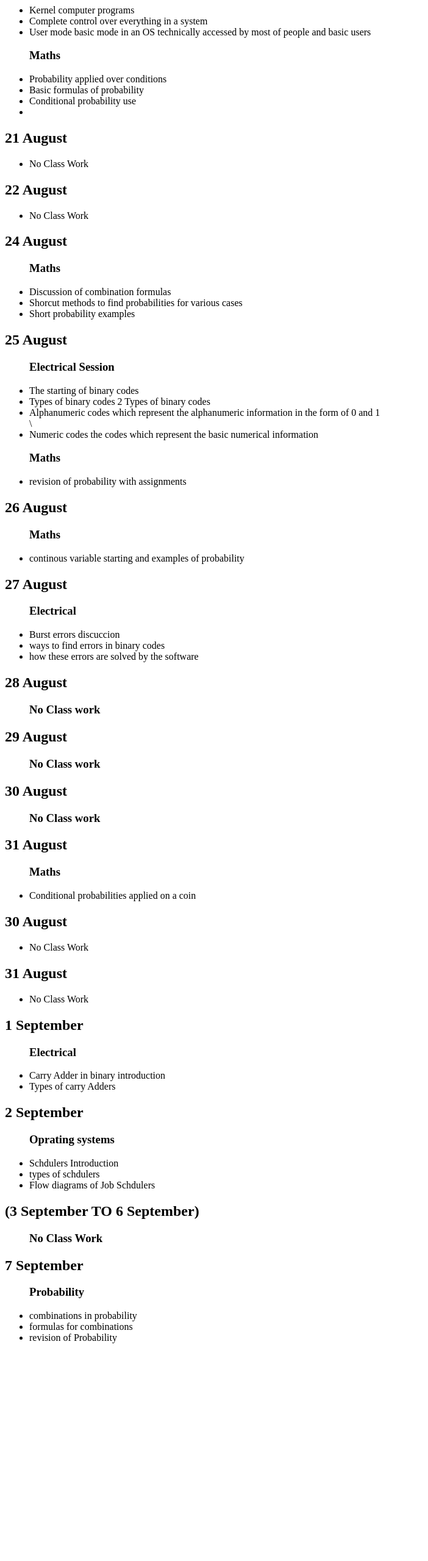
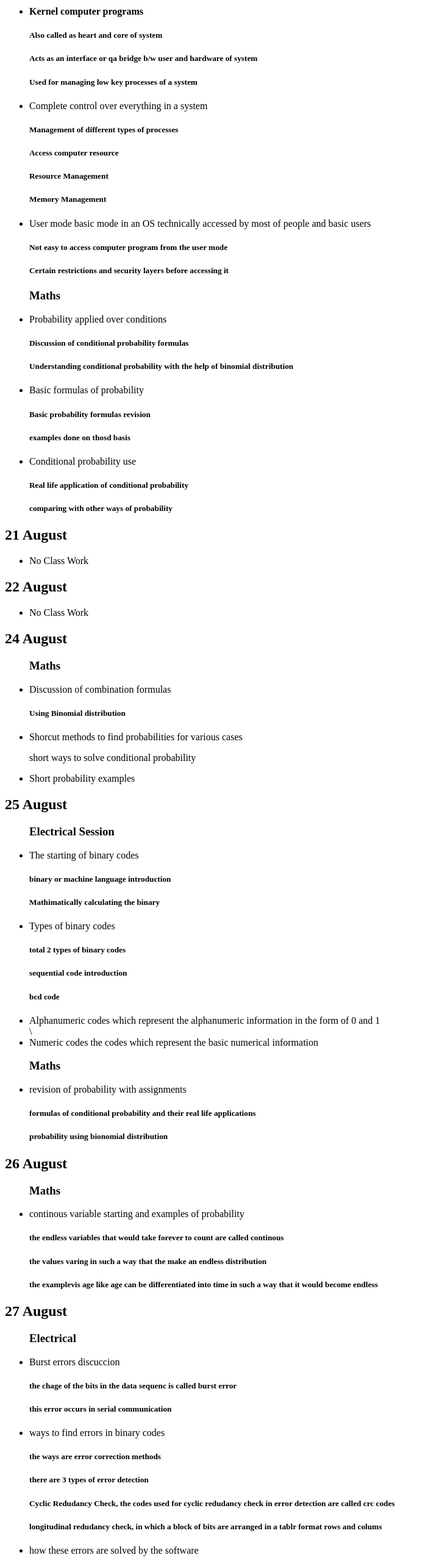
Before and after one commit to nutshell42/dcw, a plain HTML site: page index.html in a window 1280 px wide. Shown: the part 160-2720 px from the top of the page at 61% size, without its empty margins (0-702 px from the left). Before the commit the page ends 2379 px from the top, so only its background shows below. Drawn offline with Linux system fonts and the light colour scheme.

Commit message:
Update index.html

```diff
--- a/index.html
+++ b/index.html
@@ -14,37 +14,84 @@
     <h2 title="MMDU 3rd SEM">20 August</h2>
     <ul>
         <h3>Oprating Systems</h3>
-        <li>Kernel computer programs</li>
+        <li>
+            <h4>Kernel computer programs</h4>
+            <p>
+                <h5>Also called as heart and core of system</h5>
+                <h5>Acts as an interface or qa bridge b/w user and hardware of system<h5>
+                <h5>Used for managing low key processes of a system</h5>
+
+            </p>
+        </li>
         <li>Complete control over everything in a system</li>
+        <p>
+           <h5>Management of different types of processes</h5>
+           <h5>Access computer resource</h5>
+           <h5>Resource Management</h5>
+           <h5>Memory Management</h5>
+        </p>
         <li>User mode basic mode in an OS technically
             accessed by most of people and basic users</li>
+            <h5>Not easy to access computer program from the user mode</h5>
+            <h5>Certain restrictions and security layers before accessing it</h5>
+
     </ul>
     <ul>
         <h3>Maths</h3>
         <li>Probability applied over conditions</li>
+        <p>
+            <h5>Discussion of conditional probability formulas</h5>
+            <h5>Understanding conditional probability with the help of binomial distribution</h5>
+
+        </p>
         <li>Basic formulas of probability</li>
+        <p>
+            <h5>Basic probability formulas revision</h5>
+            <h5>examples done on thosd basis</h5>
+        </p>
         <li>Conditional probability use</li>
-        <li></li>
+        <p>
+            <h5>Real life application of conditional probability</h5>
+            <h5>comparing with other ways of probability</h5>
+
+        </p>
     </ul>
     <h2>21 August</h2>
-    <ul><li>No Class Work
-    </li></ul>
+    <ul>
+        <li>No Class Work
+        </li>
+    </ul>
 
     <h2>22 August</h2>
-    <ul><li>No Class Work</li>
+    <ul>
+        <li>No Class Work</li>
     </ul>
     <h2>24 August</h2>
-<ul><h3>Maths</h3>
+    <ul>
+        <h3>Maths</h3>
         <li>Discussion of combination formulas</li>
+        <p>
+            <h5>Using Binomial distribution</h5>
+        </p>
         <li>Shorcut methods to find probabilities for various cases</li>
+        <p>short ways to solve conditional probability</p>
+
         <li>Short probability examples</li>
     </ul>
     <h2>25 August</h2>
     <ul>
         <h3>Electrical Session</h3>
         <li>The starting of binary codes</li>
+        <p>
+            <h5>binary or machine language introduction</h5>
+            <h5>Mathimatically calculating the binary</h5>
+        </p>
         <li>Types of binary codes
-        2 Types of binary codes
+            <p>
+                <h5>total 2 types of binary codes</h5>
+                <h5>sequential code introduction</h5>
+                <h5>bcd code</h5>
+            </p>
         </li>
         <li>Alphanumeric codes which
             represent the alphanumeric
@@ -53,42 +100,66 @@
             the basic numerical information
         </li>
     </ul>
-<ul><h3>Maths</h3>
+    <ul>
+        <h3>Maths</h3>
         <li>revision of probability with assignments</li>
+        <p>
+            <h5>formulas of conditional probability and their real life applications
+            </h5>
+            <h5>probability using bionomial distribution</h5>
+        </p>
     </ul>
     <h2>26 August</h2>
     <ul>
         <h3>Maths</h3>
         <li>continous variable
             starting and examples of probability</li>
+            <p>
+                <h5>the endless variables that would take forever to count
+                    are called continous
+                </h5>
+                <h5>the values varing in such a way that the make an endless distribution
+
+                </h5>
+                <h5>the examplevis age like age can be differentiated into time in such a way that it would become
+                     endless</h5>
+            </p>
+
 
     </ul>
     <h2>27 August</h2>
     <ul>
         <h3>Electrical</h3>
         <li>Burst errors discuccion</li>
+        <p>
+            <h5>the chage of the bits in the data sequenc is called burst
+                error</h5>
+                <h5>this error occurs in serial communication
+
+                </h5>
+        </p>
         <li>ways to find errors in binary codes</li>
+        <p>
+            <h5>the ways are error correction methods</h5>
+            <h5>there are 3 types of error detection</h5>
+            <h5>Cyclic Redudancy Check,
+                the codes used for cyclic redudancy check in error detection are called crc
+                 codes
+            </h5>
+            <h5>longitudinal redudancy check, in which a block of bits are arranged in a tablr format rows and colums</h5>
+            <h
+        </p>
         <li>how these errors are solved by the software</li>
     </ul>
-<h2>28 August</h2>
-<ul>
-    <h3>No Class work</h3>
-</ul>
-<h2>29 August</h2>
-<ul><h3>No Class work</h3></ul>
-<h2>30 August</h2>
-<ul><h3>No Class work</h3></ul>
+    <h2>28-30 August</h2>
+<ul><h3>No Class Work</h3></ul>
     <h2>31 August</h2>
     <ul>
         <h3>Maths</h3>
         <li>Conditional probabilities applied on a coin</li>
     </ul>
-<h2>30 August</h2>
-<ul><li>No Class Work</li></ul>
-<h2>31 August</h2>
-<ul><li>
-No Class Work
-</li></ul>
+    <h2>30 31 August</h2>
+    <ul><h3>No Class Work</h3></ul>
     <h2>1 September</h2>
     <ul>
         <h3>Electrical</h3>
@@ -96,7 +167,8 @@ No Class Work
         <li>Types of carry Adders</li>
     </ul>
     <h2>2 September</h2>
-<ul><h3>Oprating systems
+    <ul>
+        <h3>Oprating systems
         </h3>
         <li>Schdulers Introduction</li>
         <li>types of schdulers</li>
@@ -113,6 +185,7 @@ No Class Work
         <li>formulas for combinations</li>
         <li>revision of Probability</li>
     </ul>
+    <h2></h2>
 </body>
 
 </html>
```
Lines whose indentation alone changed are shown as unchanged.
